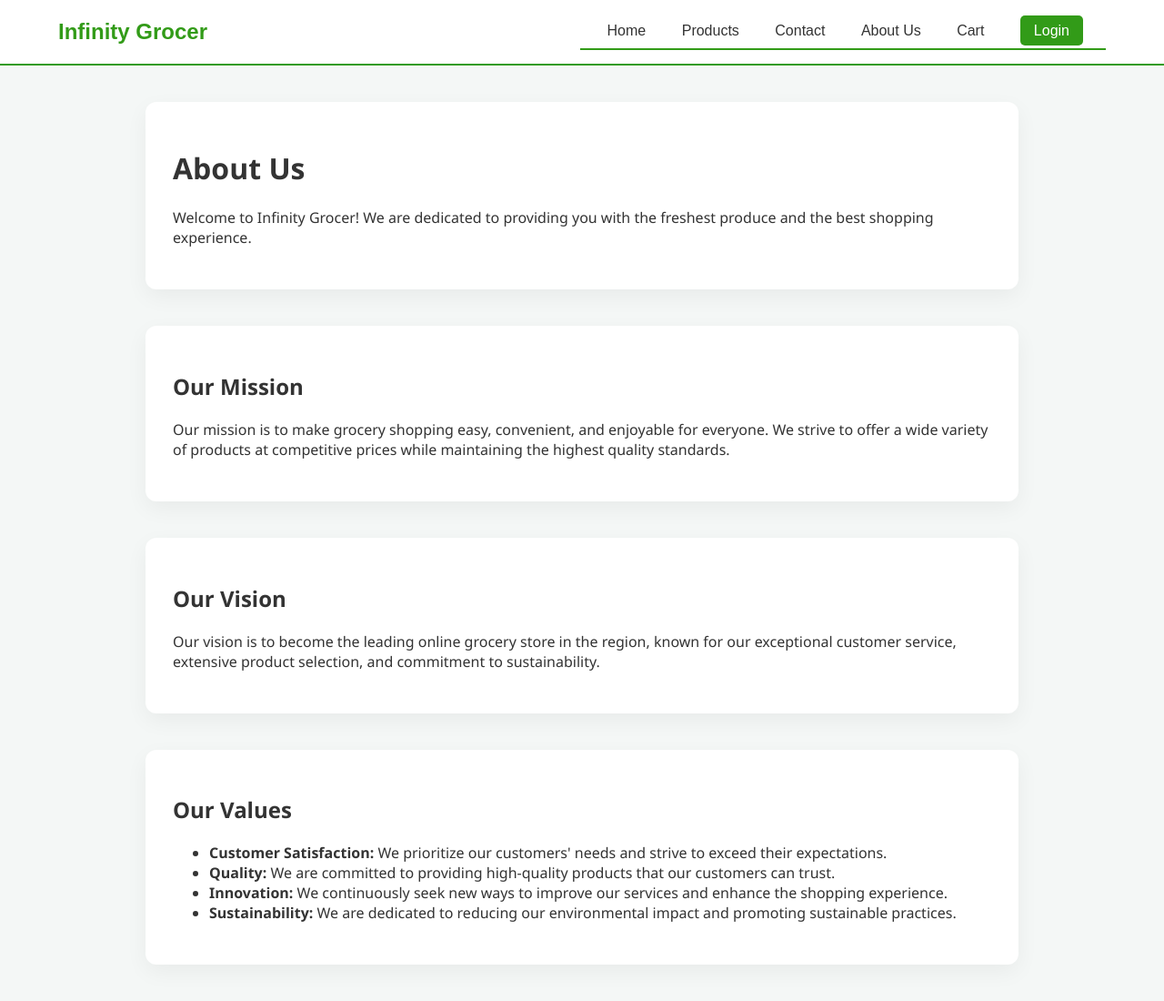
After one commit to haochen1492/online_grocery-system, a PHP site: page /about.php in a window 1280 px wide. The commit adds this page. Shown: the whole page at 91% size. Run offline with PHP 8.4, Linux system fonts and the light colour scheme.

Commit message:
added about page and contact page

```diff
--- /dev/null
+++ b/customer/about.php
@@ -0,0 +1,34 @@
+<!DOCTYPE html>
+<html lang="en">
+<head>
+    <meta charset="UTF-8">
+    <meta name="viewport" content="width=device-width, initial-scale=1.0">
+    <title>About Us - Infinity Grocer</title>
+    <link rel="stylesheet" href="includes/styles.css">
+</head>
+<body>
+    <?php include 'includes/header.php'; ?>
+
+    <div class="container">
+        <h1>About Us</h1>
+        <p>Welcome to Infinity Grocer! We are dedicated to providing you with the freshest produce and the best shopping experience.</p>
+    </div>
+    <div class="container">
+        <h2>Our Mission</h2>
+        <p>Our mission is to make grocery shopping easy, convenient, and enjoyable for everyone. We strive to offer a wide variety of products at competitive prices while maintaining the highest quality standards.</p>
+    </div>
+    <div class="container">
+        <h2>Our Vision</h2>
+        <p>Our vision is to become the leading online grocery store in the region, known for our exceptional customer service, extensive product selection, and commitment to sustainability.</p>
+    </div>
+    <div class="container">
+        <h2>Our Values</h2>
+        <ul>
+            <li><strong>Customer Satisfaction:</strong> We prioritize our customers' needs and strive to exceed their expectations.</li>
+            <li><strong>Quality:</strong> We are committed to providing high-quality products that our customers can trust.</li>
+            <li><strong>Innovation:</strong> We continuously seek new ways to improve our services and enhance the shopping experience.</li>
+            <li><strong>Sustainability:</strong> We are dedicated to reducing our environmental impact and promoting sustainable practices.</li>
+        </ul>
+    </div>
+</body>
+</html>
--- a/customer/checkout.php
+++ b/customer/checkout.php
@@ -138,7 +138,6 @@ $address_result = $stmt_addr->get_result();
     <link rel="stylesheet" href="includes/styles.css">
 </head>
 <body>
-    <header><?php include 'includes/header.php'; ?></header>
 
     <div class="checkout-container">
         <h1>Checkout</h1>
```
Also changed, not shown: customer/contact.php (added, +30 -0 lines).
